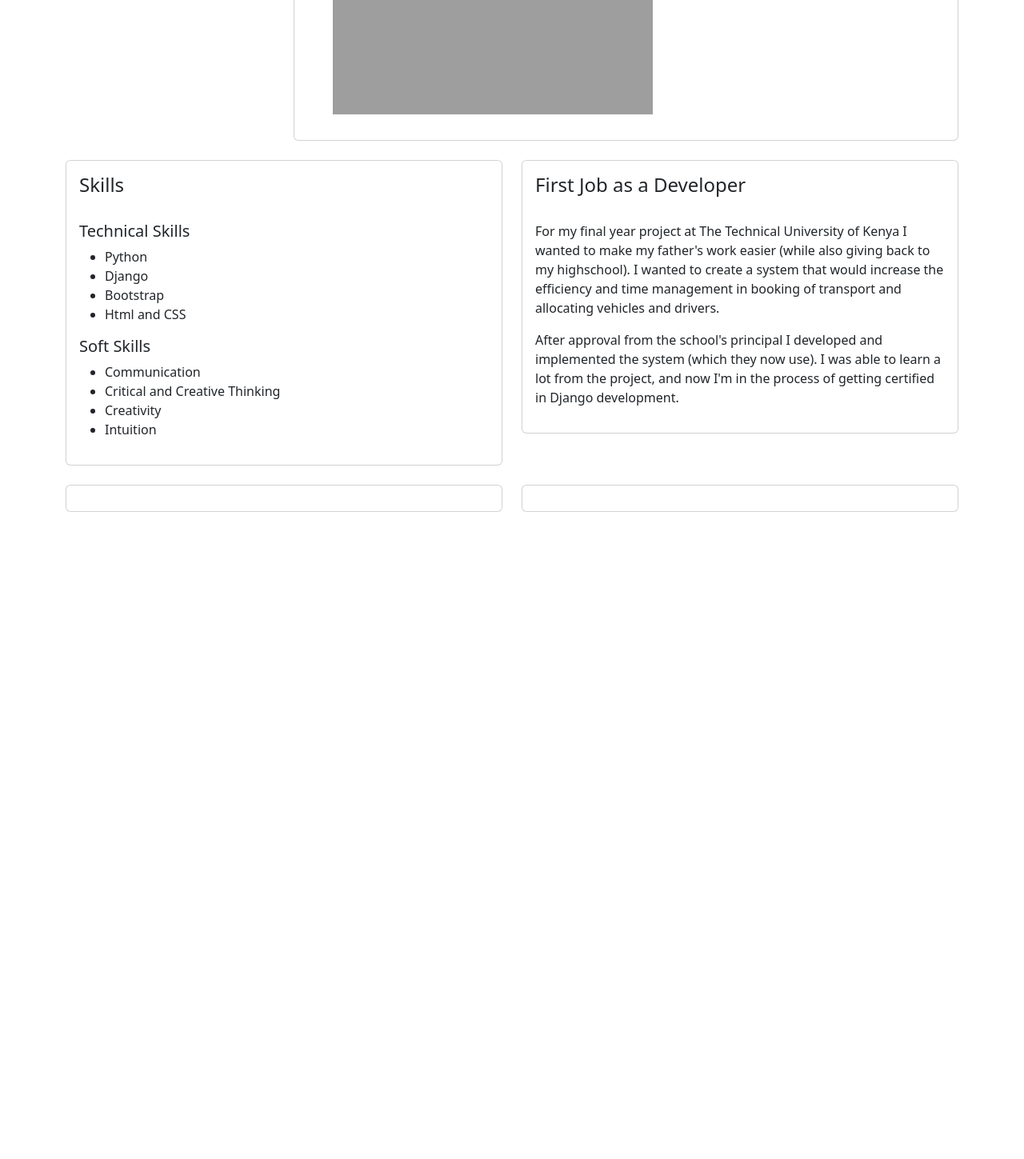
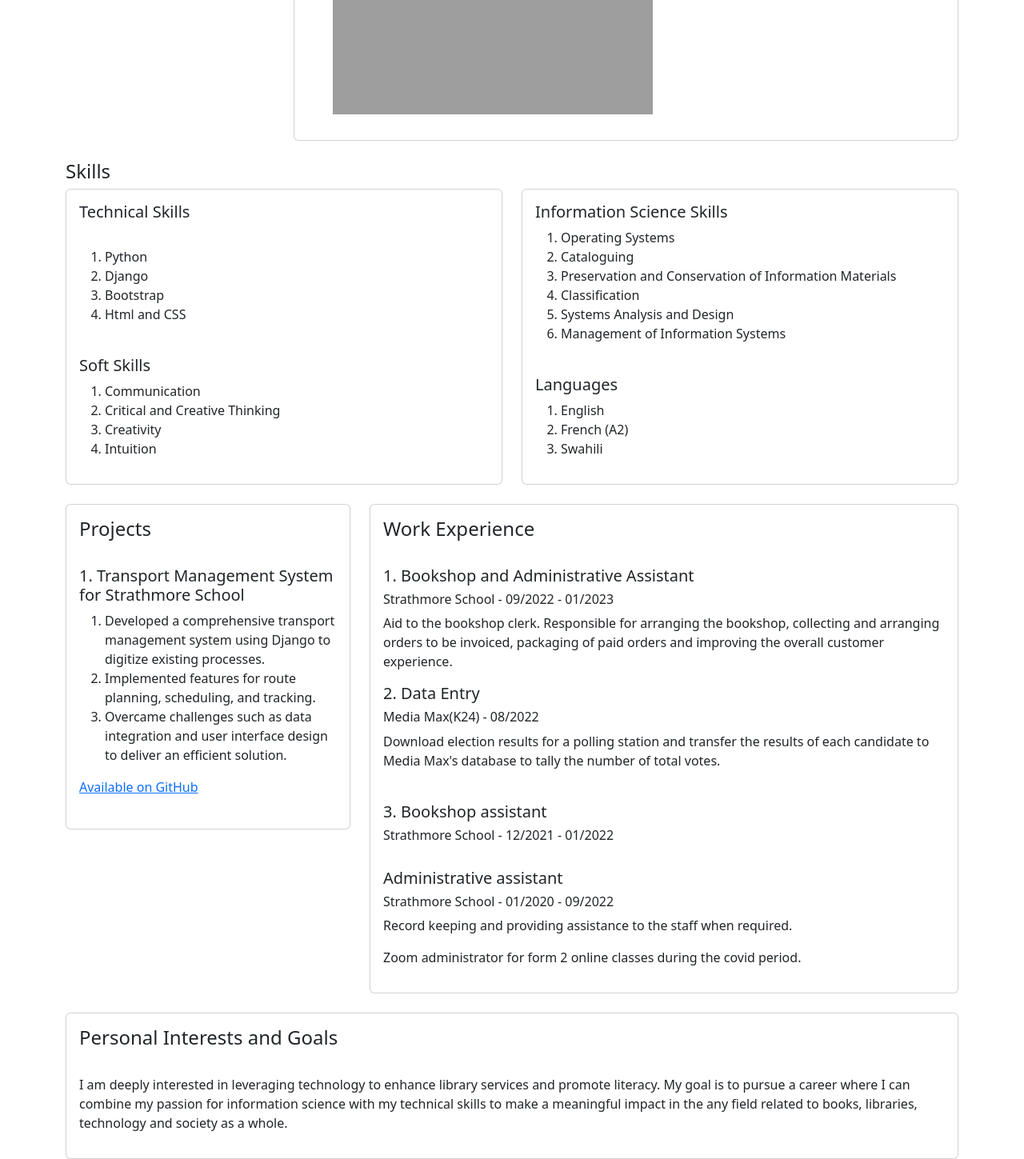
Before and after one commit to Kenoyugi5/My-portfolio, a Django app: page / in a window 1280 px wide. Shown: the part 1932-3381 px from the top of the page at 80% size. Before the commit the page ends 2572 px from the top, so only its background shows below. Run offline with Django 5.2, Linux system fonts and the light colour scheme; grey boxes are pictures that could not be loaded.

Commit message:
Update on design

```diff
--- a/templates/home.html
+++ b/templates/home.html
@@ -47,49 +47,108 @@
         <br>
 
         <div class="row">
+            <h4>Skills</h4>
             <div class="col-md-6">
                 <div class="card card-body">
-                    <h4>Skills</h4>
+                    <h5>Technical Skills</h5>
                     <br>
-                    <h5>Technical Skills</h5>
-                    <ul class="technical-skills">
+                    <ol class="technical-skills">
                         <li>Python</li>
                         <li>Django</li>
                         <li>Bootstrap</li>
                         <li>Html and CSS</li>
-                    </ul>
+                    </ol>
+                    <br>
                     <h5>Soft Skills</h5>
-                    <ul class="soft-skills">
+                    <ol class="soft-skills">
                         <li>Communication</li>
                         <li>Critical and Creative Thinking</li>
                         <li>Creativity</li>
                         <li>Intuition</li>
-                    </ul>
+                    </ol>
                 </div>
             </div>
             <div class="col-md-6">
                 <div class="card card-body">
-                    <h4>First Job as a Developer</h4>
+                    <h5>Information Science Skills</h5>
+                    <ol class="information-science-skills">
+                        <li>Operating Systems</li>
+                        <li>Cataloguing</li>
+                        <li>Preservation and Conservation of Information Materials</li>
+                        <li>Classification</li>
+                        <li>Systems Analysis and Design</li>
+                        <li>Management of Information Systems</li>
+                    </ol>
                     <br>
-                    <p>For my final year project at The Technical University of Kenya I wanted to make my father's work
-                        easier (while also giving back to my highschool). I wanted to create a system that would increase
-                        the efficiency and time management in booking of transport and allocating vehicles and drivers.
-                    </p>
-                    <p>After approval from the school's principal I developed and implemented the system (which they now use).
-                        I was able to learn a lot from the project, and now I'm in the process of getting certified in Django
-                        development.
-                    </p>
+                    <h5>Languages</h5>
+                    <ol class="languages">
+                        <li>English</li>
+                        <li>French (A2)</li>
+                        <li>Swahili</li>
+                    </ol>
                 </div>
             </div>
         </div>
         <br>
 
         <div class="row">
-            <div class="col-md-6">
-                <div class="card card-body"></div>
+            <div class="col-md-4">
+                <div class="card card-body">
+                    <h4>Projects</h4>
+                    <br>
+                    <h5>1. Transport Management System for Strathmore School</h5>
+                    <ol>
+                        <li>Developed a comprehensive transport management system using Django
+                            to digitize existing processes.</li>
+                        <li>Implemented features for route planning, scheduling, and tracking.</li>
+                        <li>Overcame challenges such as data integration and user interface design
+                            to deliver an efficient solution.
+                        </li>
+                    </ol>
+                    <a href="https://github.com/Kenoyugi5/My-portfolio.git">Available on GitHub</a>
+                    <br>
+
+                </div>
             </div>
-            <div class="col-md-6">
-                <div class="card card-body"></div>
+            <div class="col-md-8">
+                <div class="card card-body">
+                    <h4>Work Experience</h4>
+                    <br>
+                    <h5>1. Bookshop and Administrative Assistant</h5>
+                    <h6>Strathmore School - 09/2022 - 01/2023</h6>
+                    <p>Aid to the bookshop clerk. Responsible for arranging the bookshop,
+                        collecting and arranging orders to be invoiced, packaging of paid
+                        orders and improving the overall customer experience.
+                    </p>
+                    <h5>2. Data Entry</h5>
+                    <h6>Media Max(K24) - 08/2022</h6>
+                    <p>Download election results for a polling station and transfer the results
+                        of each candidate to Media Max's database to tally the number of total votes.
+                    </p>
+                    <br>
+                    <h5>3. Bookshop assistant</h5>
+                    <h6>Strathmore School - 12/2021 - 01/2022</h6>
+                    <br>
+                    <h5>Administrative assistant</h5>
+                    <h6>Strathmore School - 01/2020 - 09/2022</h6>
+                    <p>Record keeping and providing assistance to the staff when required.</p>
+                    <p>Zoom administrator for form 2 online classes during the covid period.</p>
+                </div>
+            </div>
+        </div>
+        <br>
+
+        <div class="row">
+            <div class="col-md-12">
+                <div class="card card-body">
+                    <h4>Personal Interests and Goals</h4>
+                    <br>
+                    <p>I am deeply interested in leveraging technology to enhance library services and promote literacy.
+                        My goal is to pursue a career where I can combine my passion for information science with my
+                        technical skills to make a meaningful impact in the any field related to books, libraries, technology
+                        and society as a whole.
+                    </p>
+                </div>
             </div>
         </div>
     </div>
```
Also changed, not shown: 1 other file.
